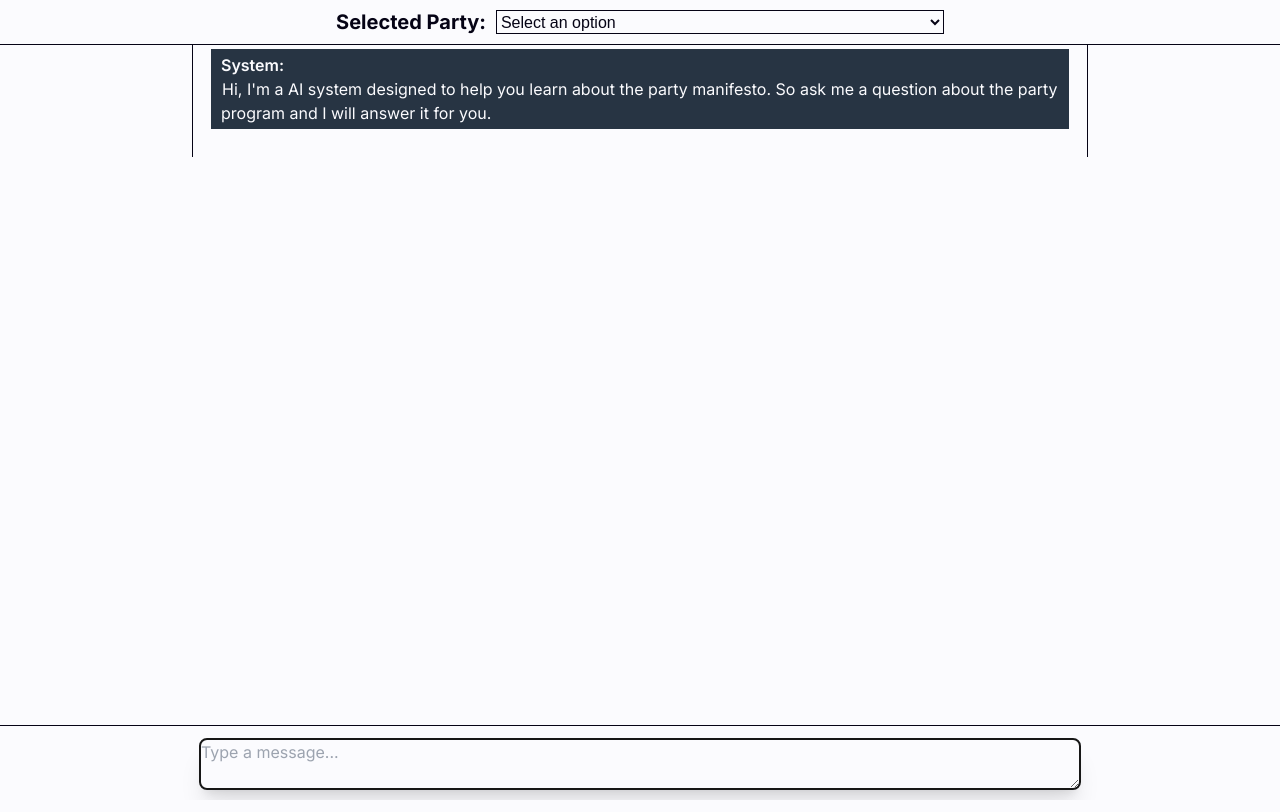
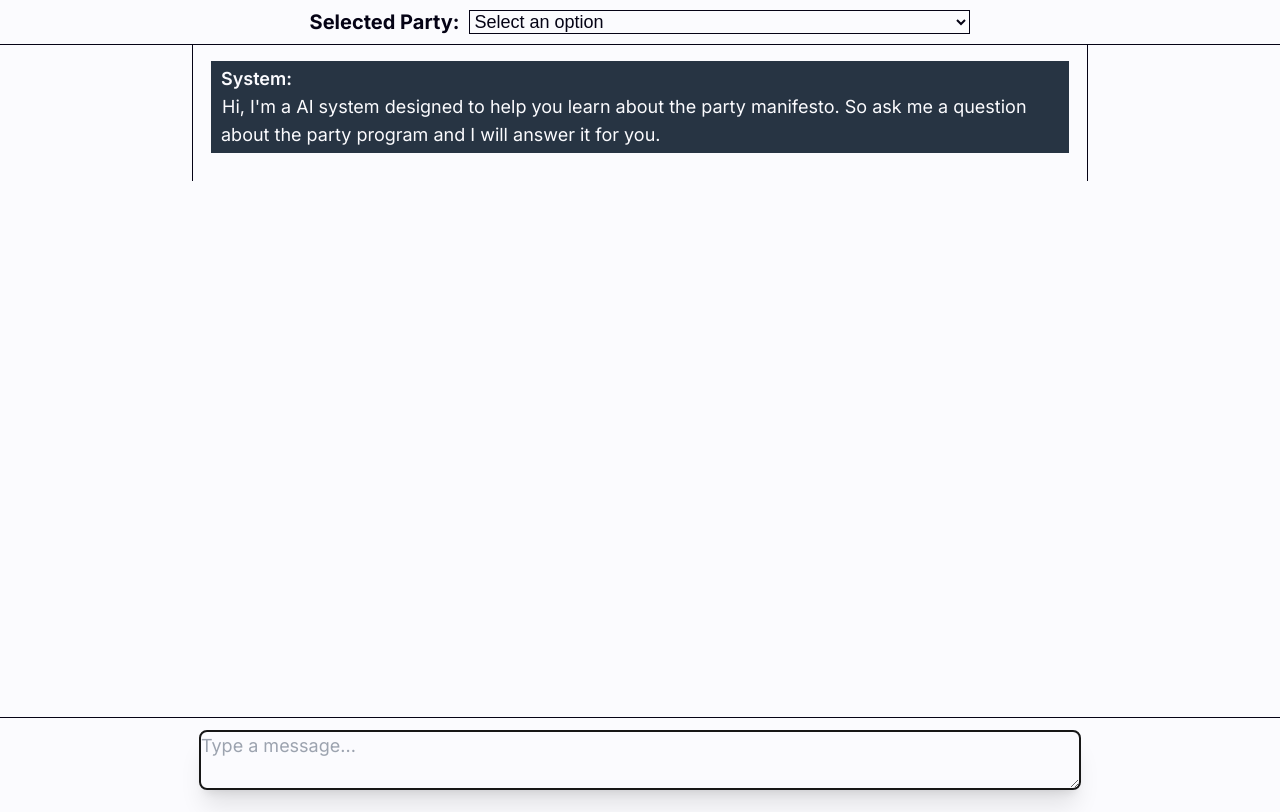
Before and after one commit to FelixHornberger/quote-and-vote, a Next.js app: page / in a window 1280 px wide. Built offline with nearby package versions, Linux system fonts and the light colour scheme.

Commit message:
Update layout.tsx
Added top margin

```diff
--- a/app/layout.tsx
+++ b/app/layout.tsx
@@ -16,7 +16,7 @@ export default function RootLayout({
 }>) {
   return (
     <html lang="en">
-      <body className={`${inter.className} bg-custom-bg text-custom-text`}>{children}</body>
+      <body className={`${inter.className} bg-custom-bg text-custom-text mt-3 text-lg`}>{children}</body>
     </html>
   );
 }
```
